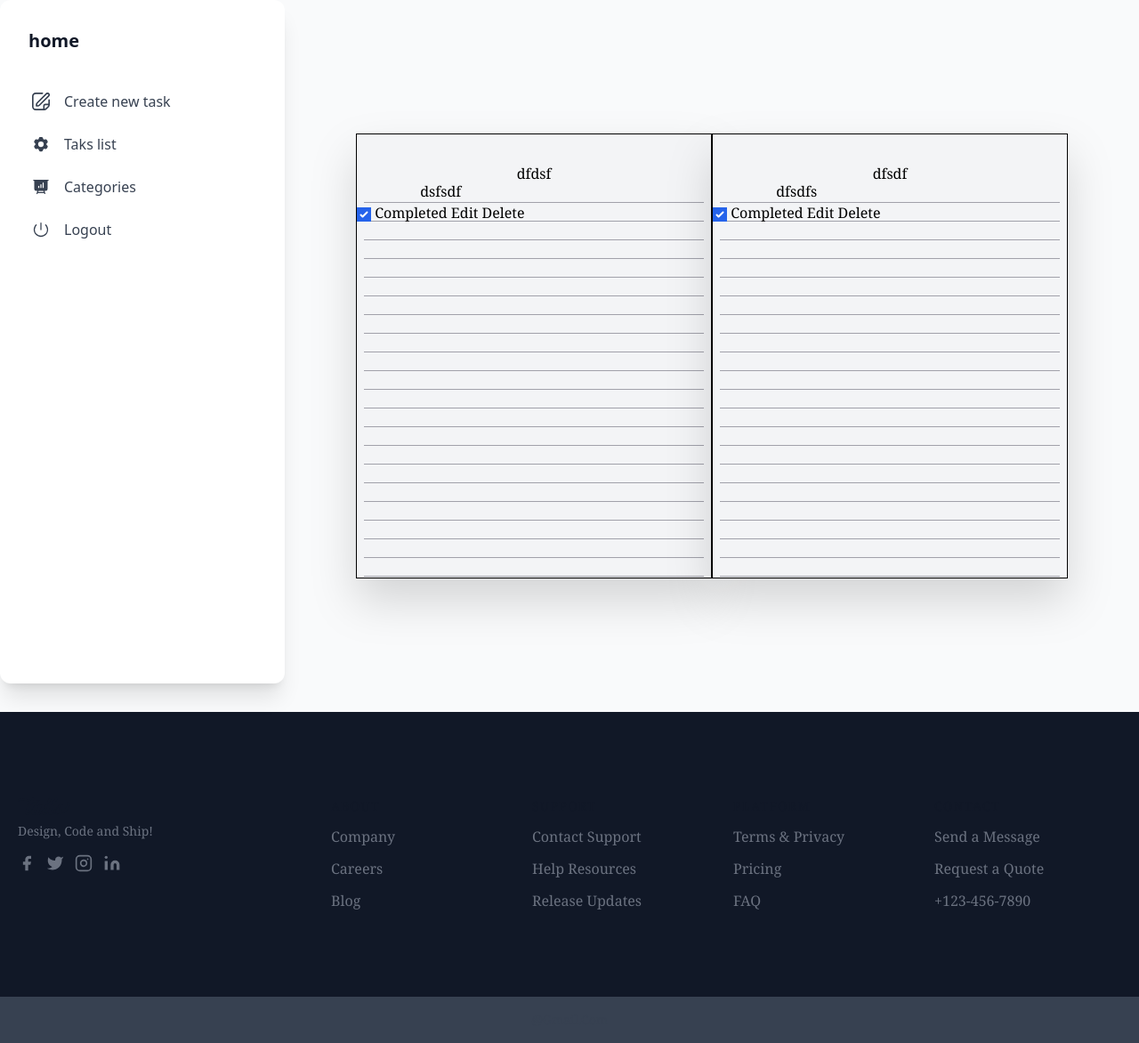
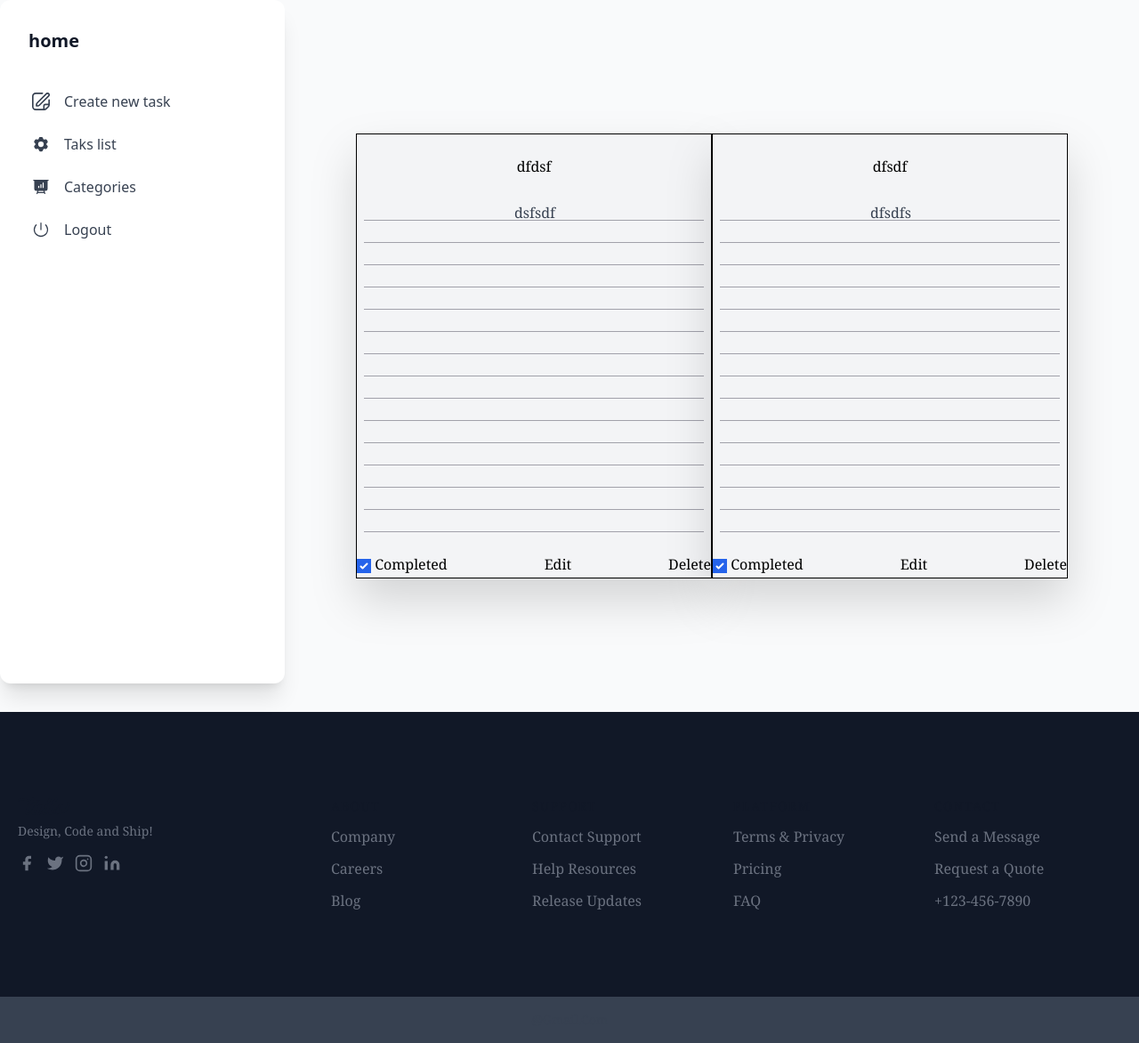
Before and after one commit to fxcx/tasks, a Django app: page /tasks/ in a window 1280 px wide. Shown: the part 96-1268 px from the top of the page at 89% size. Run offline with Django 5.2, Linux system fonts and the light colour scheme; a user stored in the database is signed in; data comes from the database, SQL or seed files in the repository; style sheets or scripts are compiled from the project's sources; some libraries are stand-ins or nearby versions.

Commit message:
update block tasks text break-word

```diff
--- a/theme/templates/index.html
+++ b/theme/templates/index.html
@@ -93,28 +93,15 @@
 			</section>
 			<section class="flex flex-wrap justify-center w-full">
         {% for task in tasks %}
-        <article class=" grid place-content-center ">
+        <article class="grid place-content-center">
           <div class="flex items-center justify-center min-h-screen min-w-screen">
             <div class="relative min-w-[400px] max-w-[400px] min-h-[500px] max-h-[500px] border border-black bg-gray-100 drop-shadow-2xl">
-              <div class="absolute flex flex-col w-full space-y-5 py-8">
+              <div class="absolute flex flex-col w-full space-y-6 py-6">
                 <h1 class="text-center">{{task.title}}</h1>
-                <div class="absolute text-center">
-                  <div>
-                    <p>{{task.description}}</p>
+                <div class="text-center">
+                  <div class="absolute flex flex-col font-medium text-gray-700 w-[400px]">
+                    <p class="break-words p-1">{{task.description}}</p>
                   </div>
-                   <label>
-                     <input type="checkbox" {% if task.completed %}
-                     checked
-                     {% endif %}>
-                     {% if task.completed  %}
-                     Completed
-
-                     {% else %}
-                     Pending
-                     {% endif %}
-                   </label>
-                   <a href="{% url 'tasks:update' task.id %}">Edit</a>
-                   <a href="{% url 'tasks:delete' task.id %}" onclick="javascript: return confirm('Are you sure?')">Delete</a>
                 </div>
                   <hr class="border-zinc-400 mx-2" />
                   <hr class="border-zinc-400 mx-2" />
@@ -131,12 +118,21 @@
                   <hr class="border-zinc-400 mx-2" />
                   <hr class="border-zinc-400 mx-2" />
                   <hr class="border-zinc-400 mx-2" />
-                 <hr class="border-zinc-400 mx-2" />
-                 <hr class="border-zinc-400 mx-2" />
-                 <hr class="border-zinc-400 mx-2" />
-                 <hr class="border-zinc-400 mx-2" />
-                 <hr class="border-zinc-400 mx-2" />
-                 <hr class="border-zinc-400 mx-2" />
+                <div class="relative flex justify-between">
+                    <label class="">
+                      <input type="checkbox" {% if task.completed %}
+                      checked
+                      {% endif %}>
+                      {% if task.completed  %}
+                      Completed
+
+                      {% else %}
+                      Pending
+                      {% endif %}
+                    </label>
+                    <a href="{% url 'tasks:update' task.id %}">Edit</a>
+                    <a href="{% url 'tasks:delete' task.id %}" onclick="javascript: return confirm('Are you sure?')">Delete</a>
+                </div>
               </div>
              </article>
         {% endfor %}
```
Lines whose indentation alone changed are shown as unchanged.
